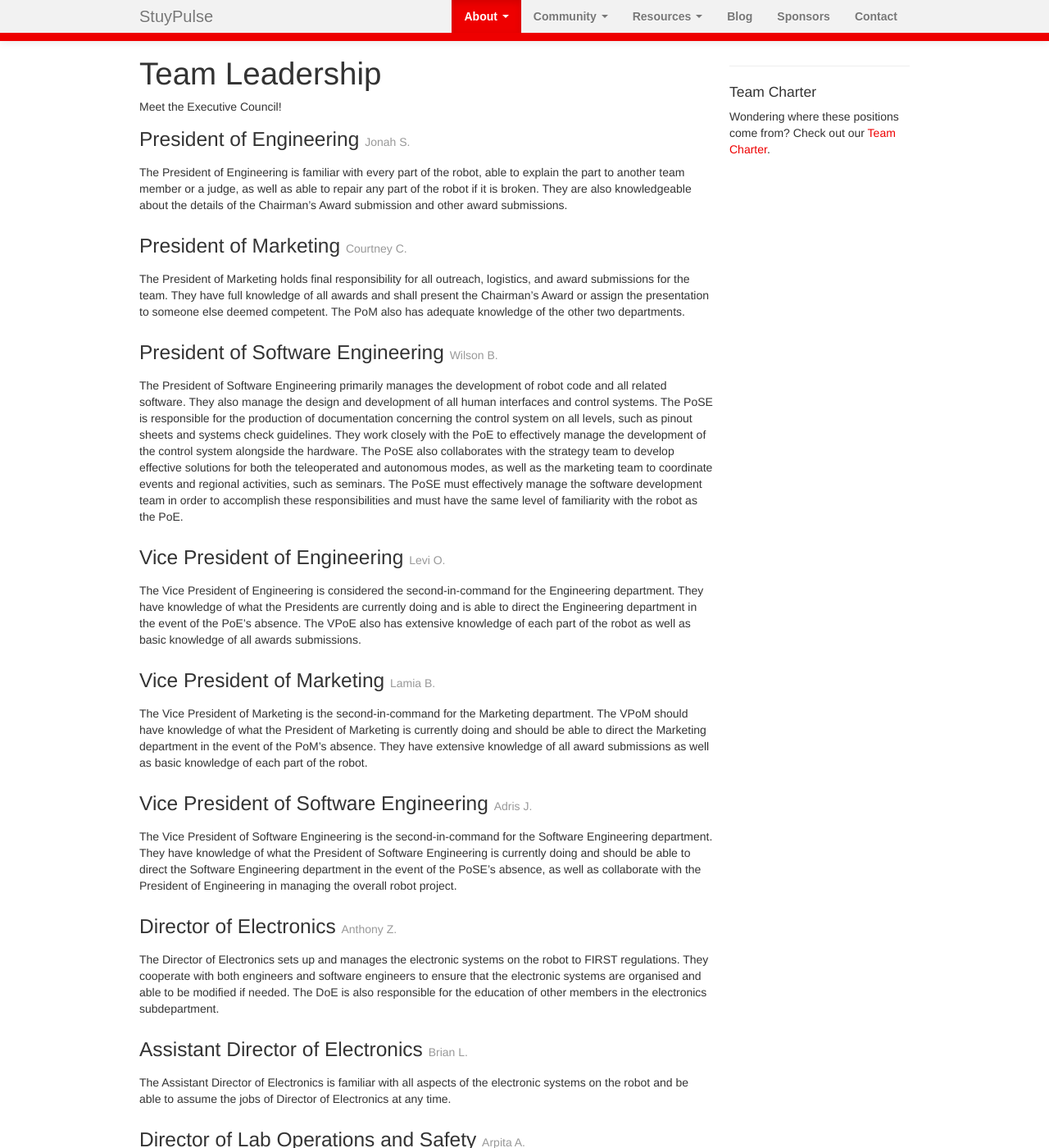
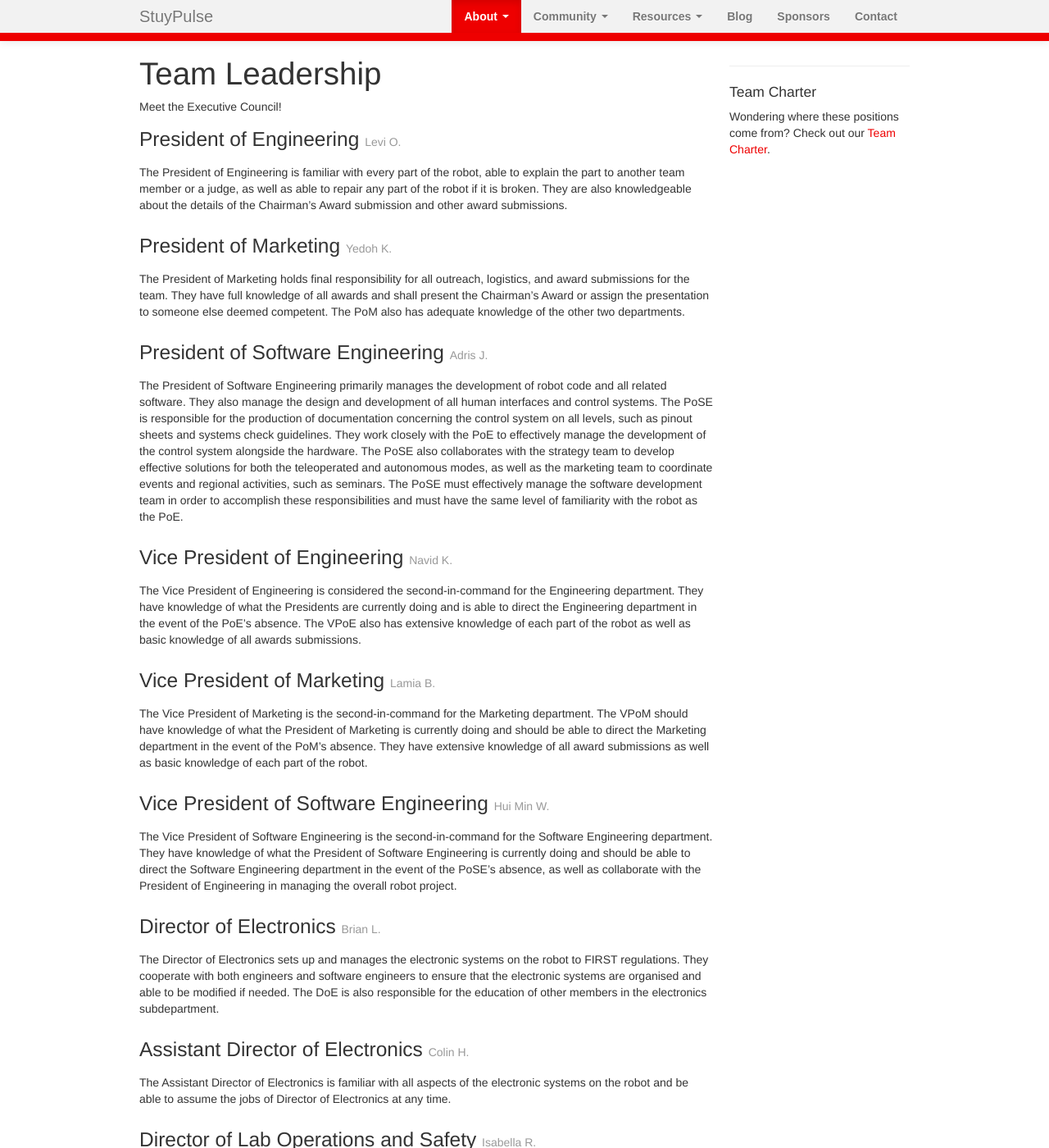
Before and after one commit to StuyPulse/team694.github.io, a Jekyll site: the page built from about/ec/index.md, in a window 1280 px wide and 1400 px high. Shown: the whole window at 82% size. Built offline with Jekyll 4.4.1, drawn with Linux system fonts in a browser that asks for light colours; nearby versions of some CDN libraries; some of the changed text lies outside the part shown.

Commit message:
Update EC and AC

```diff
--- a/_data/ec.yml
+++ b/_data/ec.yml
@@ -2,40 +2,40 @@
 # Used by: /about/ec
 # For each position, name is required and photo is optional.
 poe:
-    name: Jonah S.
+    name: Levi O.
 pom:
-    name: Courtney C.
+    name: Yedoh K.
 pse:
-    name: Wilson B.
+    name: Adris J.
 vpoe:
-    name: Levi O.
+    name: Navid K.
 vpom:
     name: Lamia B.
 vpse:
-    name: Adris J.
+    name: Hui Min W.
 lab-ops:
-    name: Arpita A.
+    name: Isabella R.
 ops:
-    name: Dana Y.
+    name: Leilei H.
 finance:
     name: Winne L.
 pr:
-    name: Yedoh K.
+    name: Eugene S.
 procurement:
-    name: James S.
+    name: Coby S.
 electronics:
-    name: Anthony Z.
+    name: Brian L.
 adoe:
-    name: Brian L.
+    name: Colin H.
 field:
-    name: Meredith H.
+    name: Vacant
 strategy:
-    name: Christopher S.
+    name: Eric C.
 ados:
+    name: Yi Lin M.
+design:
     name: Piotr M.
-design:
-    name: Vacant
 machinist:
-    name: Anya K.
+    name: Ethan K.
 webmaster:
-    name: James W.
+    name: Helen Y.
```
